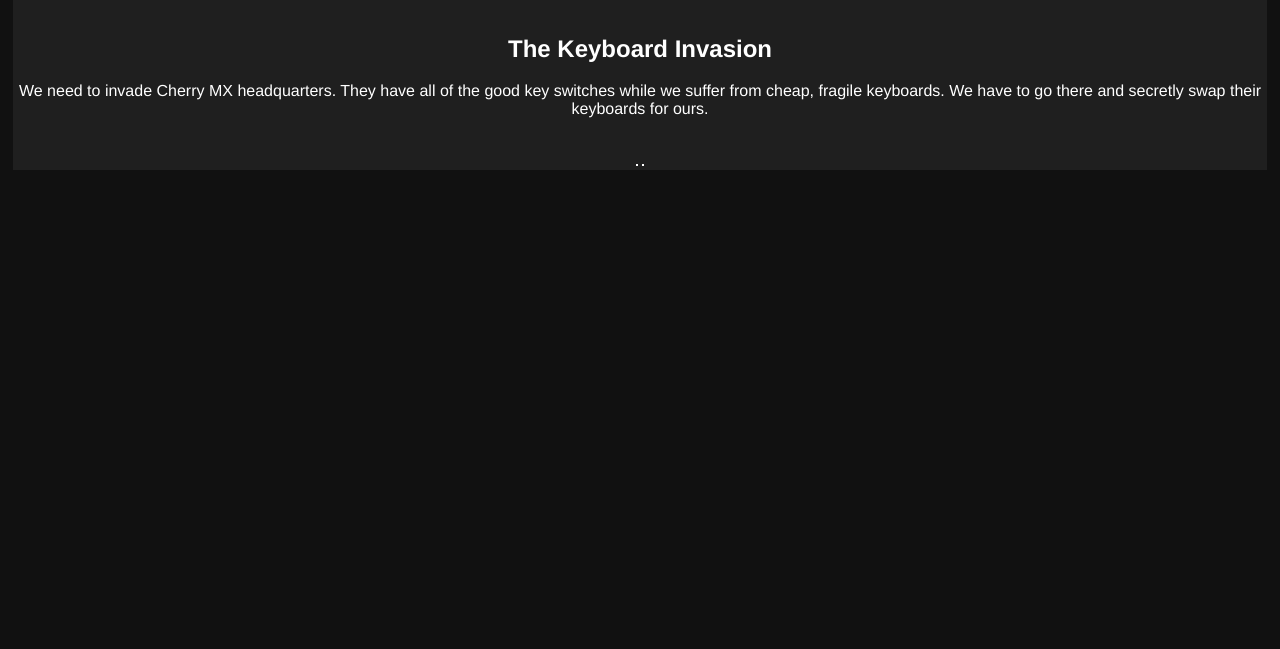
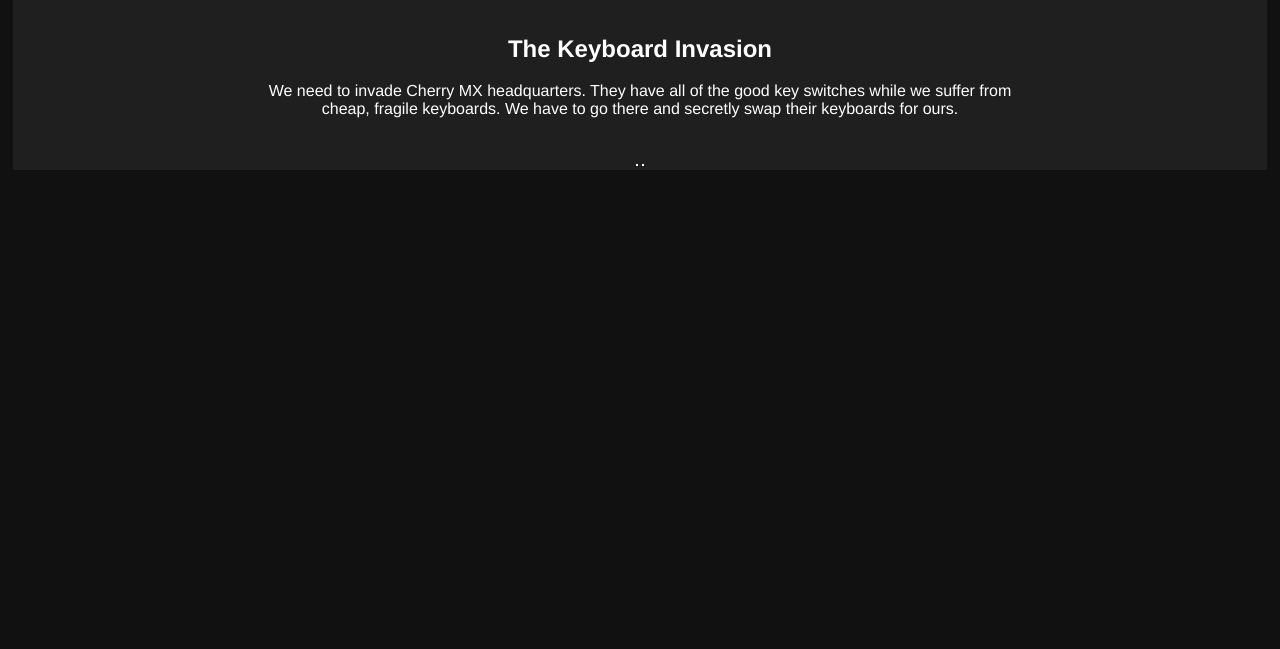
Before and after one commit to swilc/school, a plain HTML site: page invasion/index.html in a window 1280 px wide. Shown: the part 151-800 px from the top of the page. Drawn offline with Linux system fonts and the light colour scheme.

Commit message:
Add max-width for text

```diff
--- a/invasion/style.css
+++ b/invasion/style.css
@@ -1,7 +1,8 @@
 /*Just gives most text the font and color formatting*/
 h1, h2, p{
     color:white;
-    font-family:Helvetica
+    font-family:Helvetica;
+    max-width: 60%
 }
 
 /*Sets a dark background for the entire page*/
```
